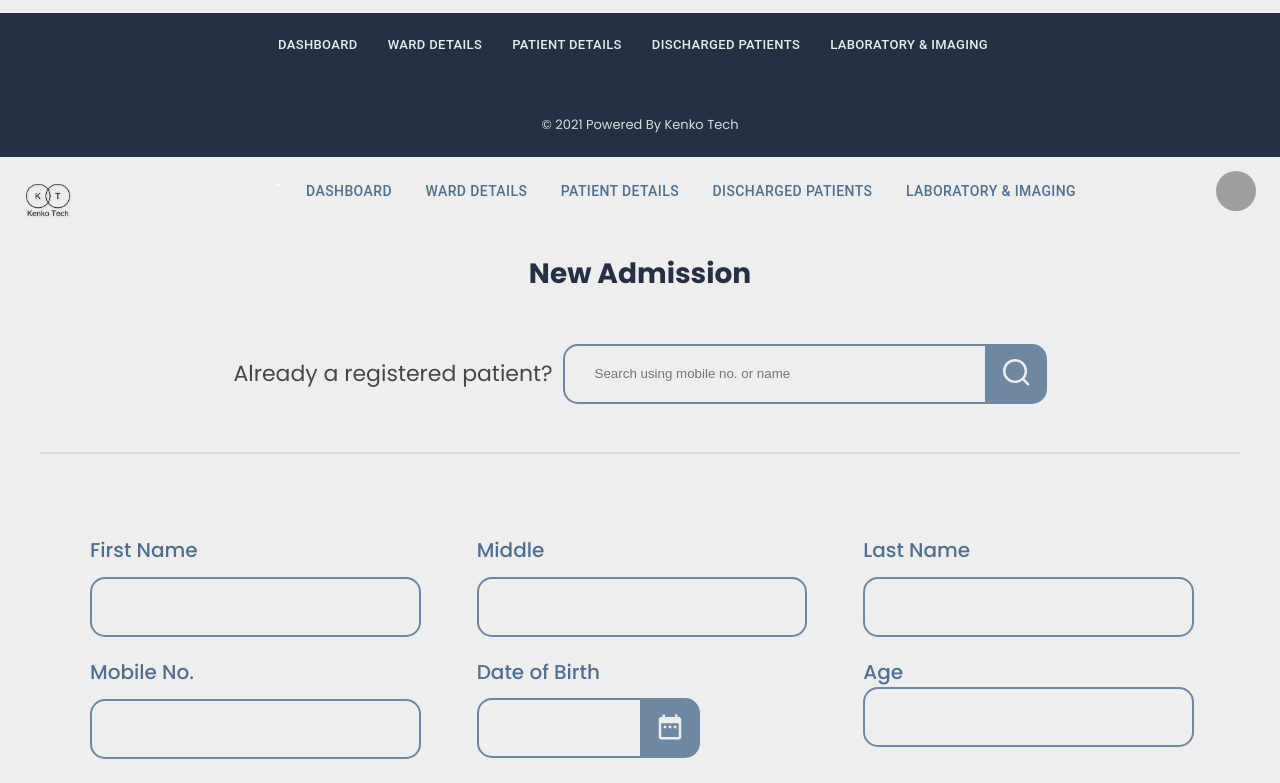
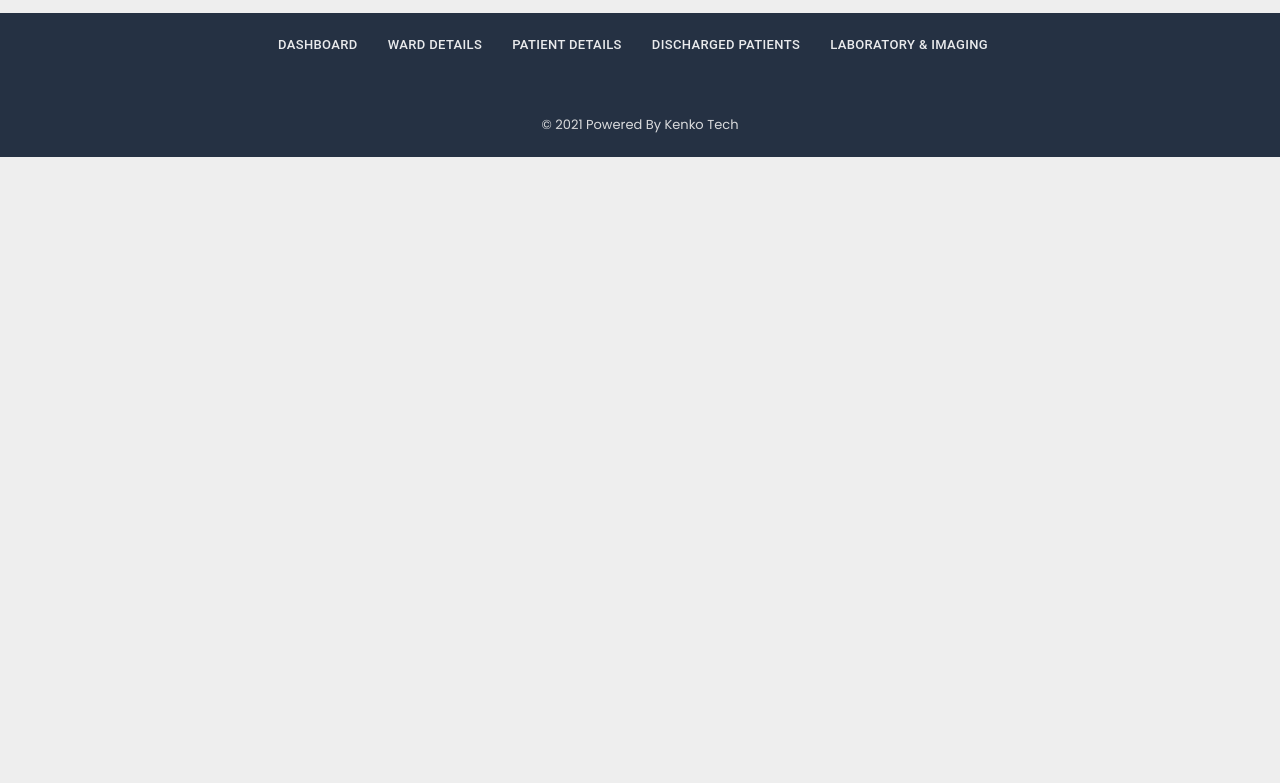
Before and after one commit to 1adityas/HMS, a React (Create React App) app: page / in a window 1280 px wide. Shown: the part 2000-2783 px from the top of the page. After the commit the page ends 2157 px from the top, so only its background shows below. Built offline with nearby package versions, Linux system fonts and the light colour scheme; grey boxes are pictures that could not be loaded.

Commit message:
app.js route

```diff
--- a/src/App.js
+++ b/src/App.js
@@ -20,7 +20,7 @@ function App() {
       {/* <MsDashboard /> */}
       < NewAdmission/>
       {/* <Login/> */}
-      <NewAdmission/>
+      {/* <NewAdmission/> */}
      {/* <PatientDetails /> */}
      {/* <HGT/>      */}
      {/* <ChangeBed /> */}
```
